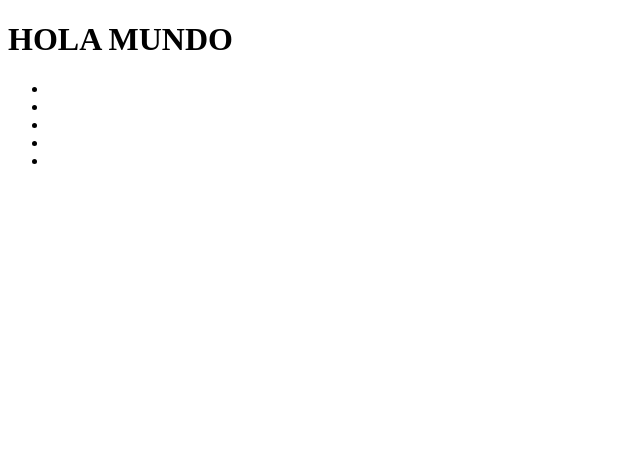
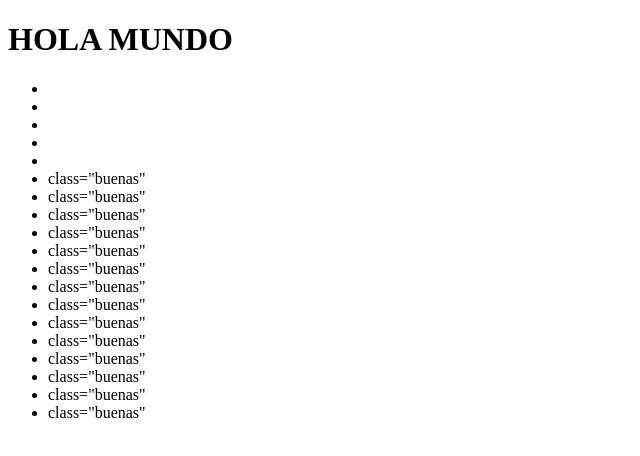
Before and after one commit to Willians02/SOCIAL, a plain HTML site: page index.html in a window 1280 px wide. Shown: the whole page, without its empty margins (0-640 px from the left). Drawn offline with Linux system fonts and the light colour scheme.

Commit message:
2doCodigo

```diff
--- a/index.html
+++ b/index.html
@@ -14,6 +14,20 @@
         <li class="hola"></li>
         <li class="hola"></li>
         <li class="hola"></li>
+        <li>class="buenas"</li>
+        <li>class="buenas"</li>
+        <li>class="buenas"</li>
+        <li>class="buenas"</li>
+        <li>class="buenas"</li>
+        <li>class="buenas"</li>
+        <li>class="buenas"</li>
+        <li>class="buenas"</li>
+        <li>class="buenas"</li>
+        <li>class="buenas"</li>
+        <li>class="buenas"</li>
+        <li>class="buenas"</li>
+        <li>class="buenas"</li>
+        <li>class="buenas"</li>
     </ul>
 </body>
 </html>
```
